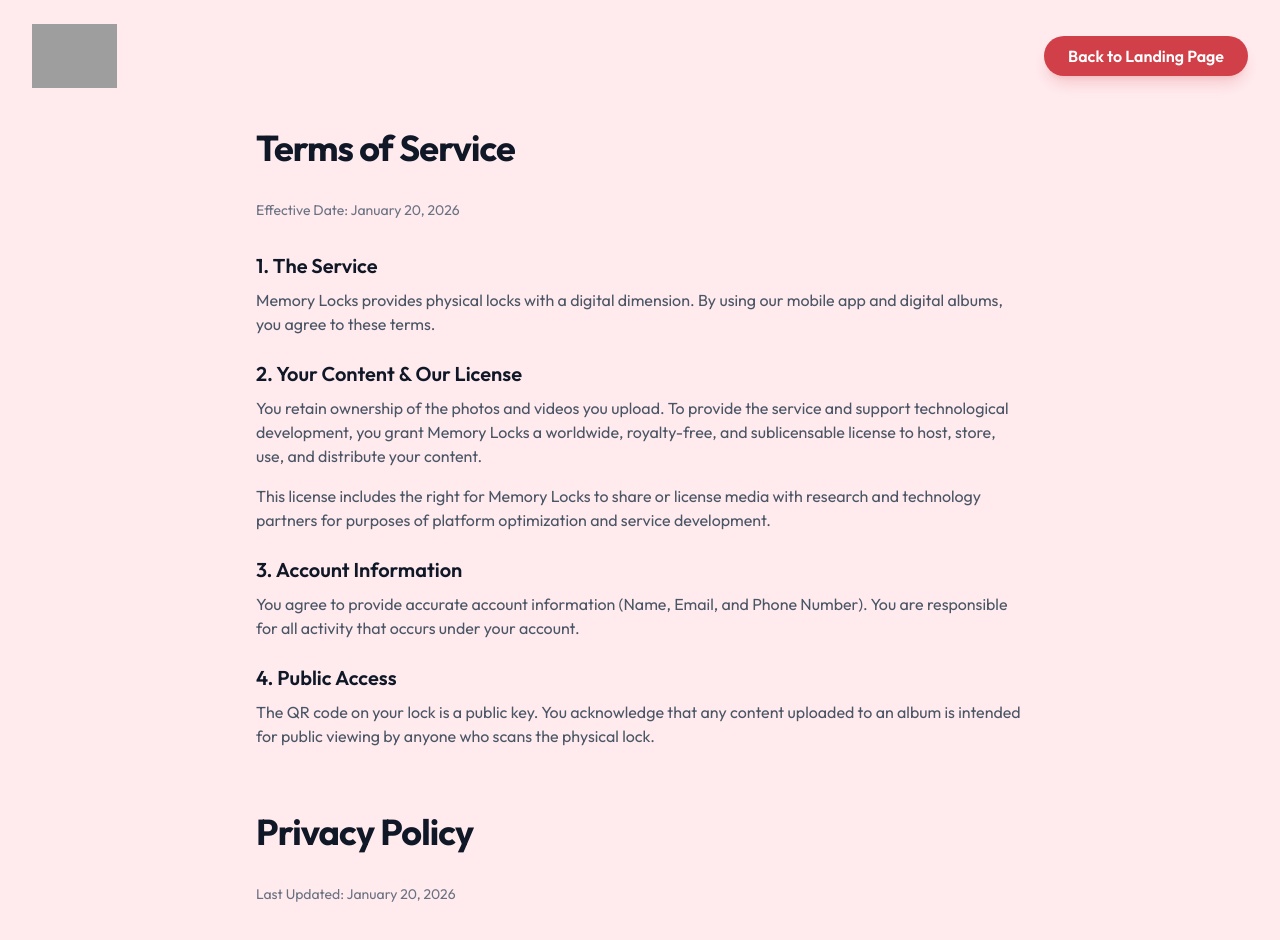
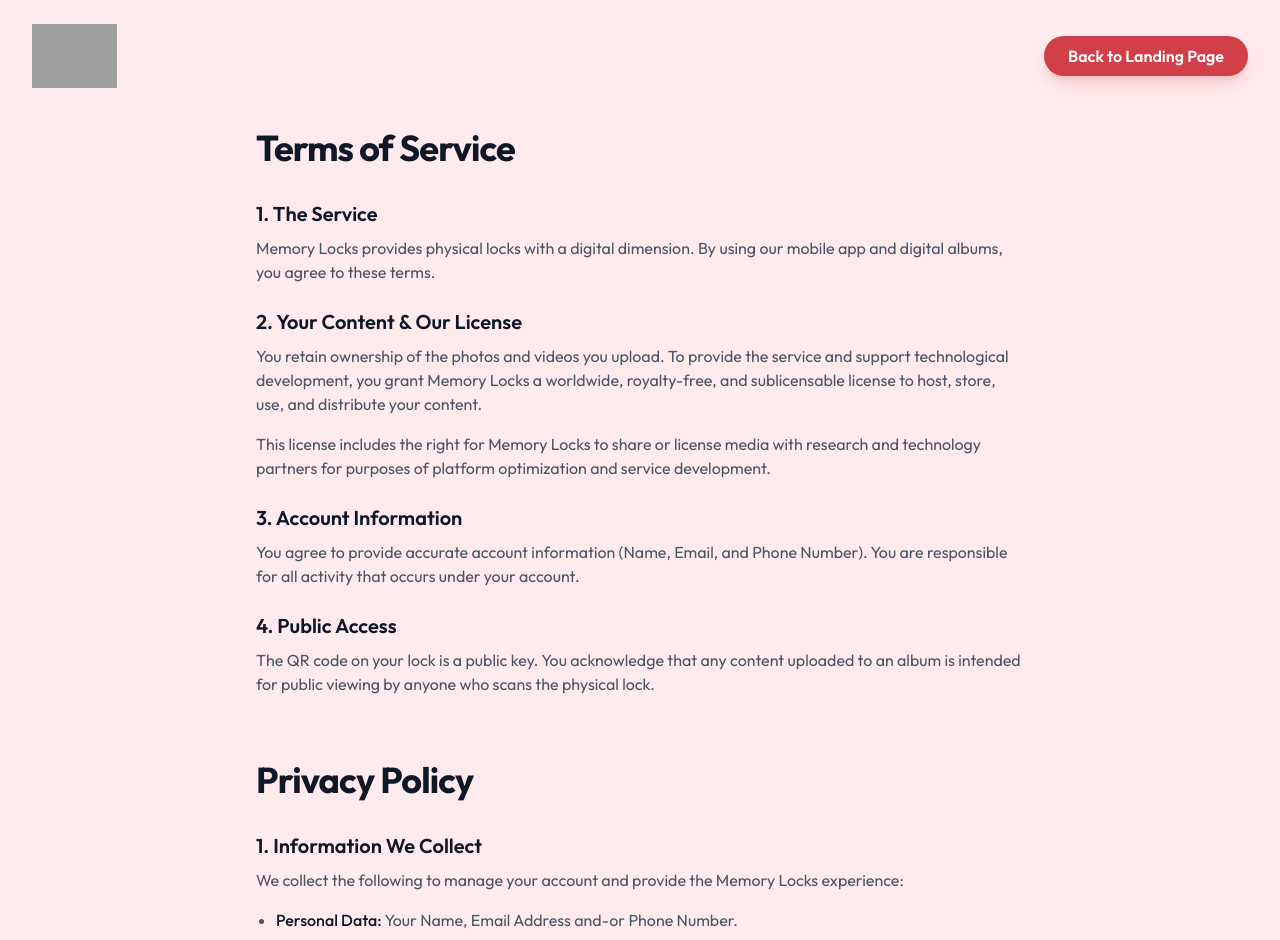
Before and after one commit to Lifehack25/ML-LandingPage, a SvelteKit app: page /legal in a window 1280 px wide. Shown: the top 940 px of the page. Built offline with nearby package versions, Linux system fonts and the light colour scheme; grey boxes are pictures that could not be loaded; a web font is replaced by a local one.

Commit message:
Change size of the homescreen image.

```diff
--- a/src/lib/components/MapFeature.svelte
+++ b/src/lib/components/MapFeature.svelte
@@ -12,7 +12,7 @@
 				<img
 					src="https://imagedelivery.net/Fh6D8c3CvE0G8hv20vsbkw/be15dfe6-d60d-41b7-c7b1-7cba0522b400/standard"
 					alt="Map Detail"
-					class="w-full max-w-lg mx-auto h-auto drop-shadow-2xl rounded-xl relative z-10 transform transition-transform hover:scale-105 duration-500"
+					class="w-full max-w-lg lg:max-w-md mx-auto h-auto drop-shadow-2xl rounded-xl relative z-10 transform transition-transform hover:scale-105 duration-500"
 				/>
 			</div>
 		</div>
--- a/src/routes/legal/+page.svelte
+++ b/src/routes/legal/+page.svelte
@@ -19,9 +19,6 @@
 				>
 					Terms of Service
 				</h1>
-				<p in:fly={{ y: 20, duration: 800, delay: 350 }} class="text-sm text-gray-500 mb-8">
-					Effective Date: January 20, 2026
-				</p>
 
 				<div class="prose prose-lg prose-gray max-w-none space-y-6">
 					<div in:fly={{ y: 20, duration: 800, delay: 400 }}>
@@ -72,9 +69,6 @@
 				>
 					Privacy Policy
 				</h1>
-				<p in:fly={{ y: 20, duration: 800, delay: 650 }} class="text-sm text-gray-500 mb-8">
-					Last Updated: January 20, 2026
-				</p>
 
 				<div class="prose prose-lg prose-gray max-w-none space-y-6">
 					<div in:fly={{ y: 20, duration: 800, delay: 700 }}>
```
